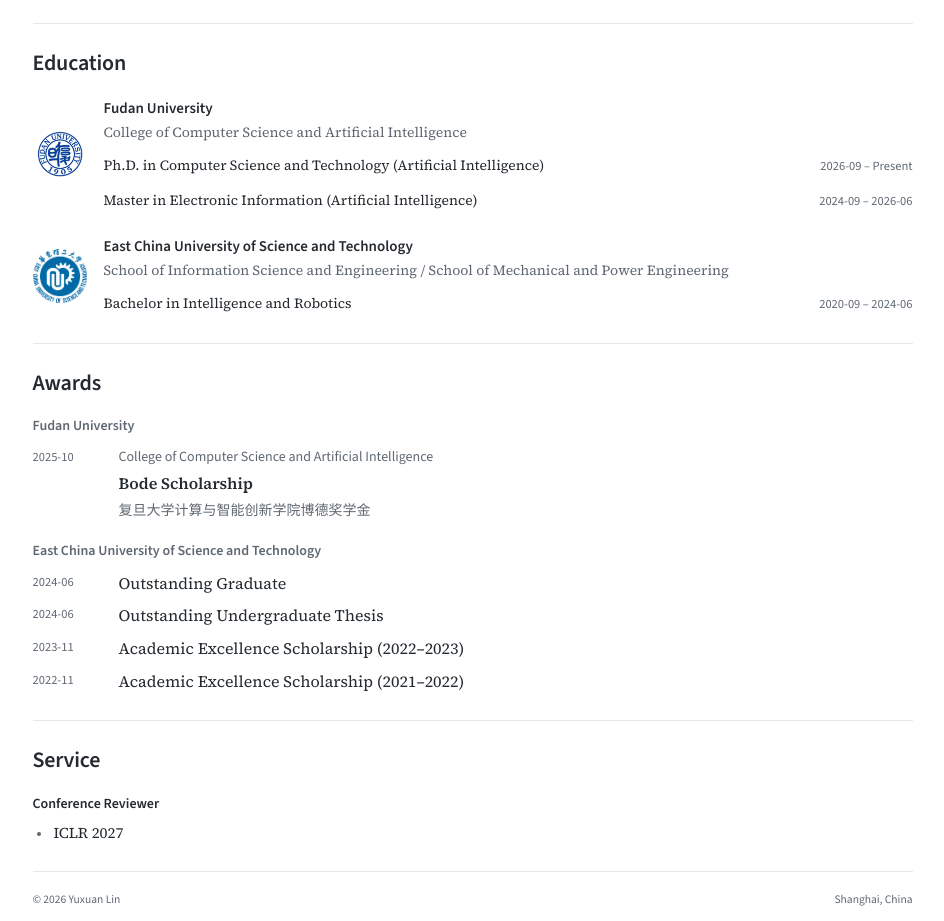
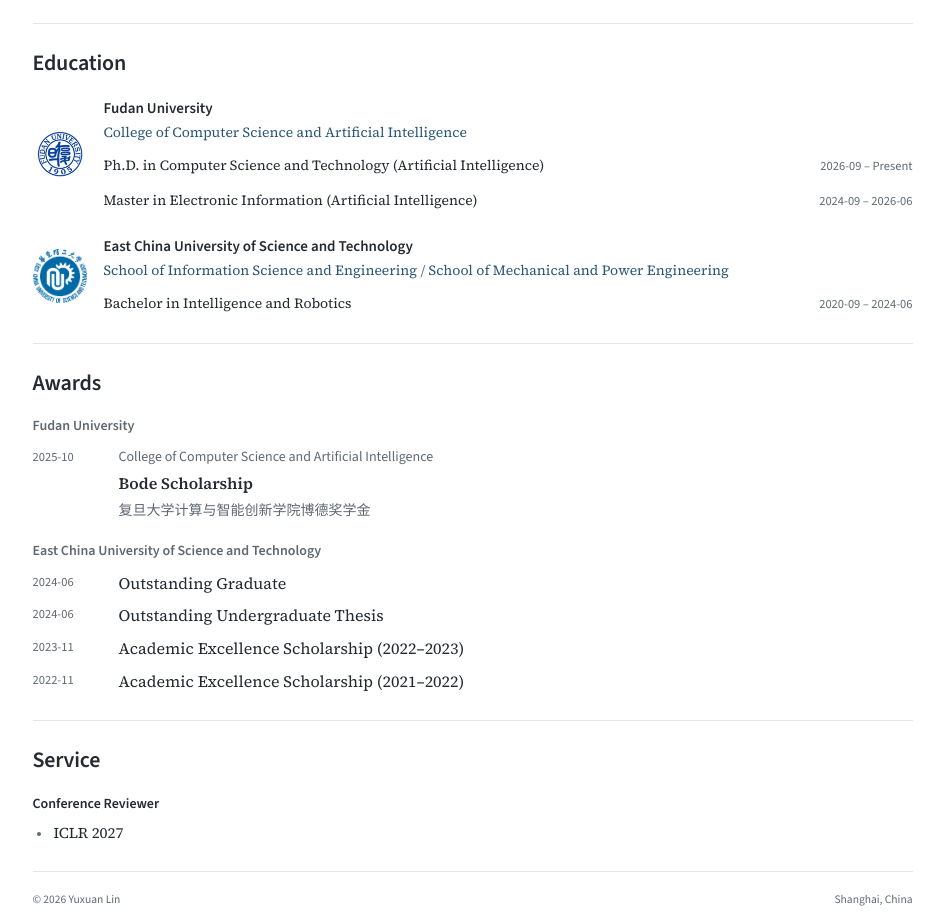
Before and after one commit to Sunny5250/Sunny5250.github.io, a plain HTML site: page index.html in a window 1280 px wide. Shown: the part 2354-3275 px from the top of the page, without its empty margins (160-1104 px from the left). Drawn offline with nearby package versions, Linux system fonts and the light colour scheme.

Commit message:
Link education departments to their official websites without underlines

```diff
--- a/index.html
+++ b/index.html
@@ -337,7 +337,7 @@ GitHub</a></li>
         <div class="education-heading">
           <h3 class="education-institution"><a href="https://www.fudan.edu.cn/">Fudan University</a></h3>
         </div>
-        <p class="education-department">College of Computer Science and Artificial Intelligence</p>
+        <p class="education-department"><a href="https://cs.fudan.edu.cn" style="text-decoration: none;">College of Computer Science and Artificial Intelligence</a></p>
         <div class="education-stage">
           <p class="education-program">Ph.D. in Computer Science and Technology (Artificial Intelligence)</p>
           <p class="education-period">2026-09 – Present</p>
@@ -354,7 +354,7 @@ GitHub</a></li>
         <div class="education-heading">
           <h3 class="education-institution"><a href="https://www.ecust.edu.cn/">East China University of Science and Technology</a></h3>
         </div>
-        <p class="education-department">School of Information Science and Engineering / School of Mechanical and Power Engineering</p>
+        <p class="education-department"><a href="https://cise.ecust.edu.cn" style="text-decoration: none;">School of Information Science and Engineering</a> / <a href="https://mech.ecust.edu.cn" style="text-decoration: none;">School of Mechanical and Power Engineering</a></p>
         <div class="education-stage">
           <p class="education-program">Bachelor in Intelligence and Robotics</p>
           <p class="education-period">2020-09 – 2024-06</p>
```
